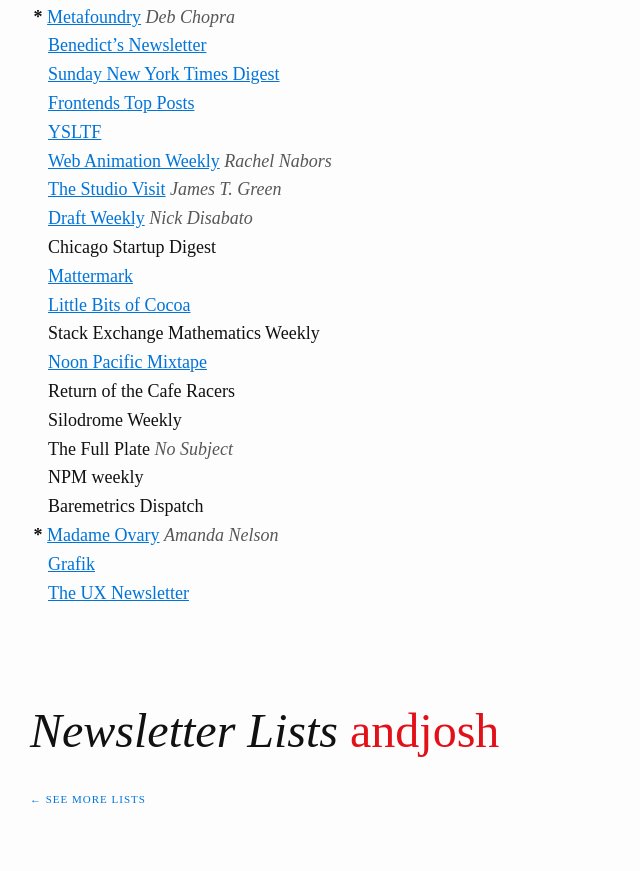
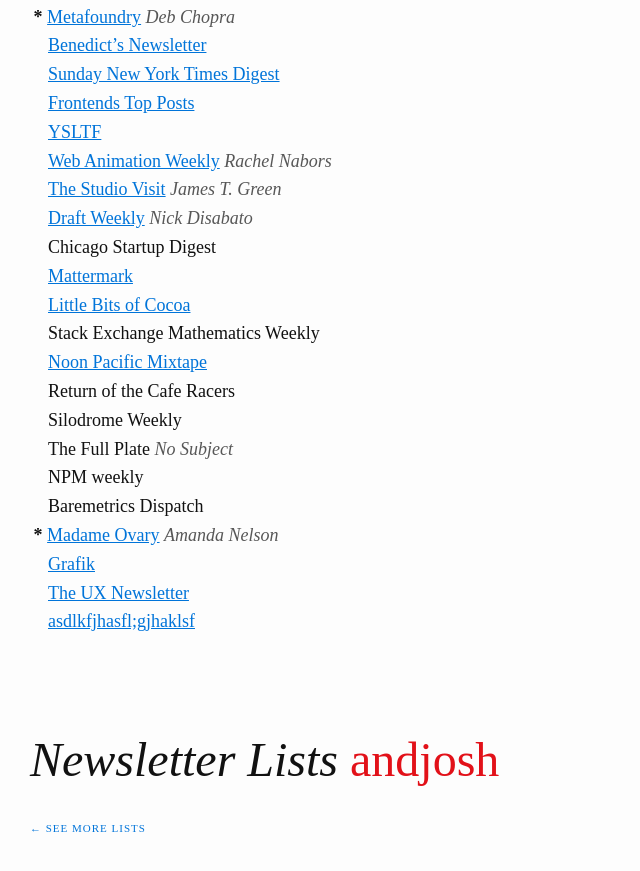
Before and after one commit to joshbeckman/andjosh.github.io, a Jekyll site: the page built from _lists/newsletter-lists.md, in a window 1280 px wide and 900 px high, scrolled down 1082 px. Shown: the top 871 px of the window, without its empty margins (0-640 px from the left). Built offline with Jekyll 4.4.1, drawn with Linux system fonts in a browser that asks for light colours; Markdown is read by kramdown in place of the engine named in the settings.

Commit message:
new newsletter

```diff
--- a/_lists/newsletter-lists.md
+++ b/_lists/newsletter-lists.md
@@ -59,6 +59,7 @@
 - __*__ [Madame Ovary](http://tinyletter.com/amandanelson) _Amanda Nelson_
 - [Grafik](https://www.grafik.net)
 - [The UX Newsletter](http://www.theuxnewsletter.com)
+- [asdlkfjhasfl;gjhaklsf](http://tinyletter.com/langer/)
 
 <!--two items:-->
 
```
